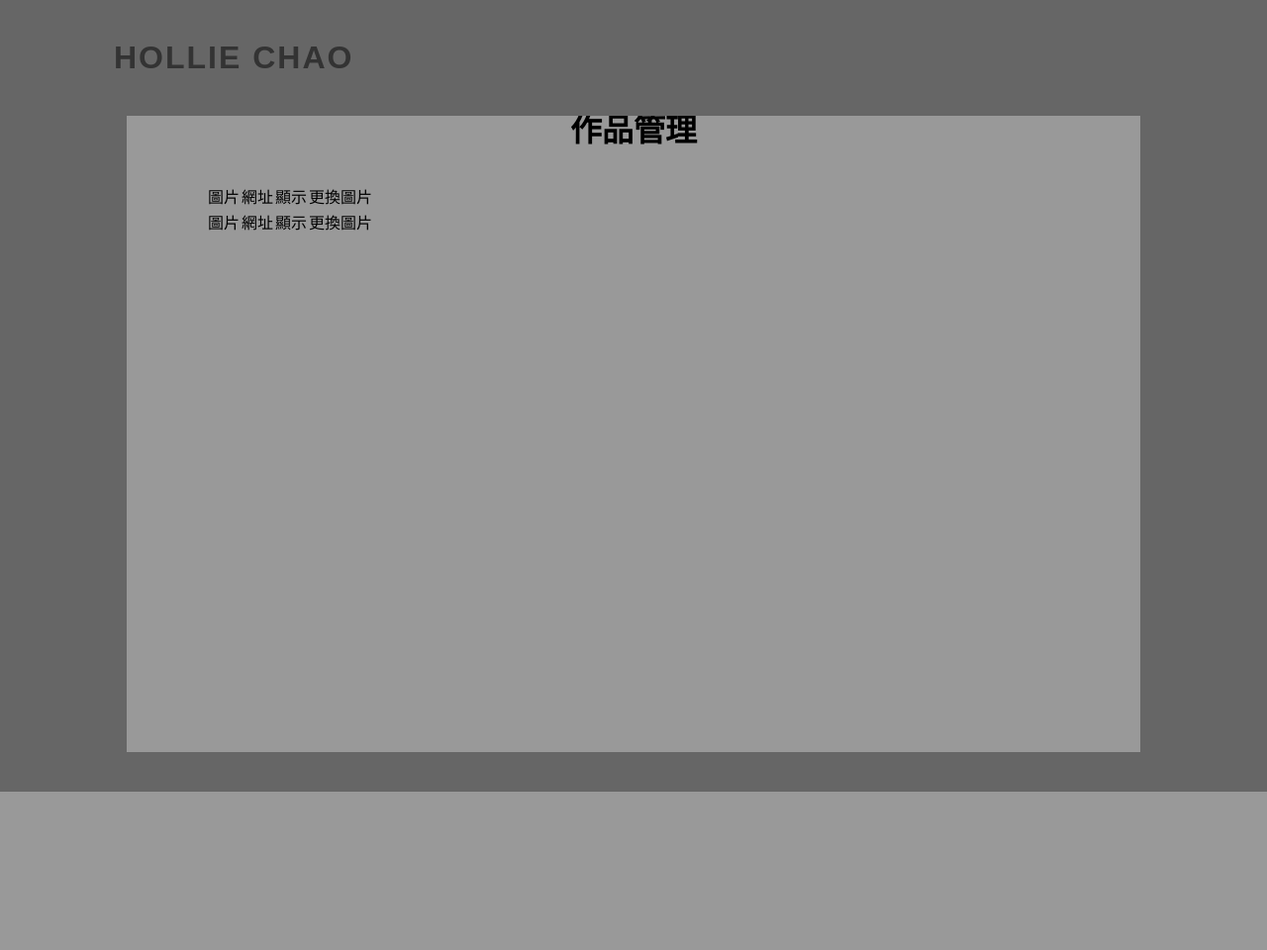
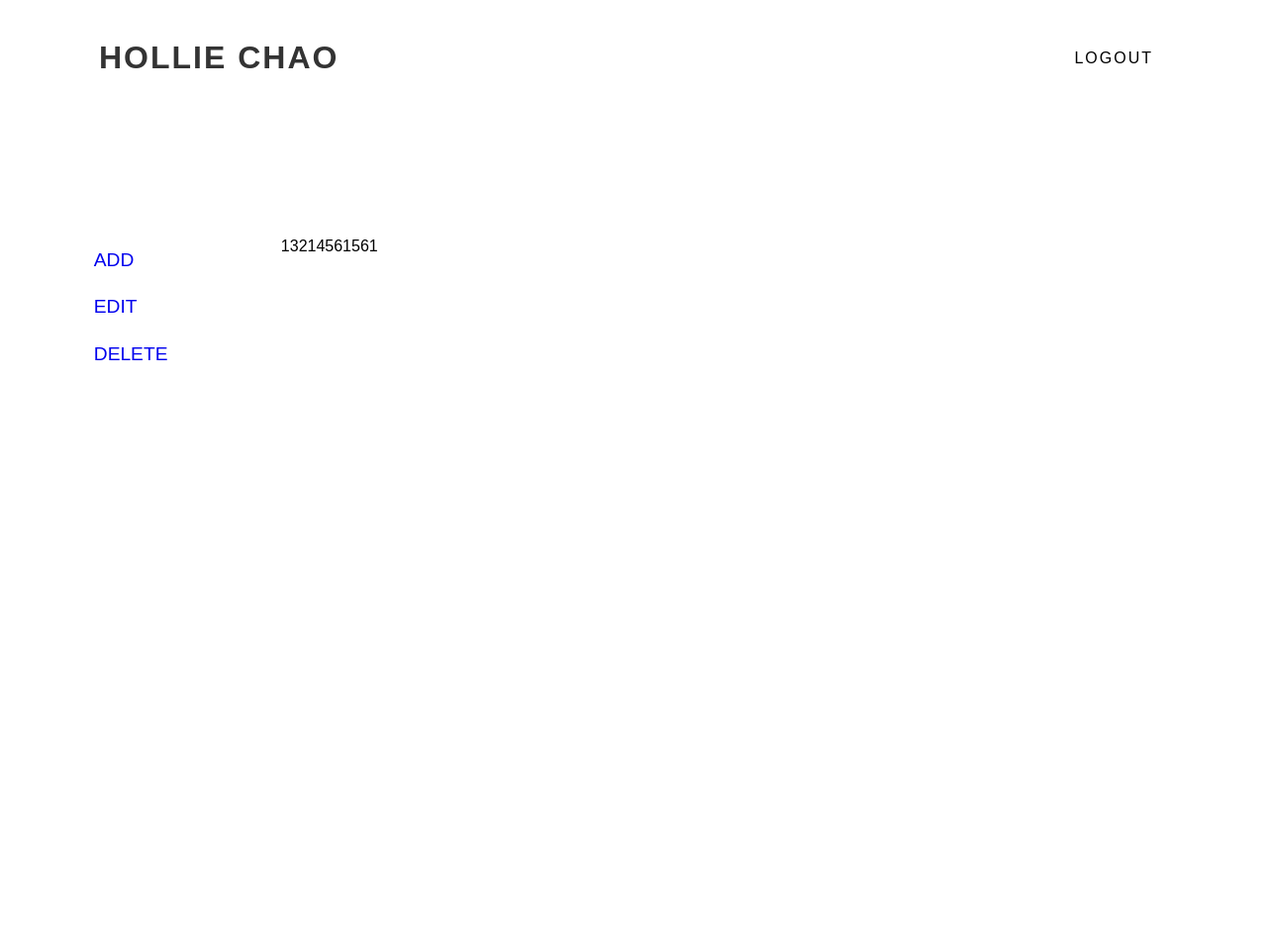
Before and after one commit to HongLing1013/resume, a PHP site: page /back.php in a window 1280 px wide. Shown: the whole page at 99% size. Before the commit the page ends 800 px from the top, so only its background shows below. Run offline with PHP 8.4, Linux system fonts and the light colour scheme; the visitor is signed in with stand-in values (Sample User, id 1).

Commit message:
完成後台頁面雛形

```diff
--- a/back.php
+++ b/back.php
@@ -1,14 +1,15 @@
 <?php
-	include "base.php";
+include "base.php";
 
-	// 檢查是否為合法的登入者
-	if(!isset($_SESSION['login'])){
-		to("index.php");
-	}
+// 檢查是否為合法的登入者
+if (!isset($_SESSION['login'])) {
+	to("index.php");
+}
 ?>
 
 <!DOCTYPE html>
 <html lang="en">
+
 <head>
 	<meta charset="UTF-8">
 	<meta http-equiv="X-UA-Compatible" content="IE=edge">
@@ -16,57 +17,115 @@
 	<title>Document</title>
 	<link rel="stylesheet" href="style.css">
 	<style>
-		body{
-			background: #666;
+		body {
+			background: #fff;
+			overflow: hidden;
 		}
-		nav{
-			background: #666;
+
+		nav {
+			background: #fff;
 		}
-		.logo{
+
+		.logo {
 			color: #fff;
 		}
-		a{
-			text-decoration:none
+
+		.logo a {
+			text-decoration: none
 		}
 
-		.center{
+		article {
+			display: flex;
+			margin-top: 20vh;
+			flex-wrap: wrap;
+		}
+
+		nav ul li a {
+			color: #000 !important;
+		}
+		article{
 			padding: 10vh;
-			margin: 0 auto;
-			background: #fff5;
-			width: 80vw;
-			height: 95vh;
 		}
-		.center h1{
-			line-height: 13vh;
-			text-align: center;
+		#left{
+		width: 18.2%;
+    padding: 2px;
+    height: 80vh;
+    display: inline-block;
+    vertical-align: top;
+    position: relative;
+    top: -3px;
 		}
+
+		.menu{
+			display: block;
+			font-size: 1.2rem;
+			padding: 1vw;
+			text-decoration: none;
+			text-transform: uppercase;
+		}
+
+		.menu:hover{
+  background: rgb(255, 117, 117);
+  box-shadow: inset -2px -2px 8px rgba(255, 255, 255, 1),
+              inset -2px -2px 12px rgba(255, 255, 255, 5),
+              inset 2px 2px 4px rgba(255, 255, 255, 0.5),
+              inset 2px 2px 8px rgba(0, 0, 0, 0.15);
+}
 	</style>
 </head>
+
 <body>
 
 	<nav>
+		<a href="index.php" class="logo">Hollie Chao</a>
 		<ul>
-			<li><a href="index.php" class="logo">Hollie Chao</a></li>
+			<?php
+			if (isset($_SESSION['login'])) {
+			?>
+				<li><a href="./api/logout.php">logout</a></li>
+			<?php
+			} else {
+			?>
+				<li><a href="./front/login.php">login</a></li>
+			<?php
+			}
+			?>
 		</ul>
 	</nav>
 
-	<div class="center">
-		<h1>作品管理</h1>
-		<table>
-			<tr>
-				<td>圖片</td>
-				<td>網址</td>
-				<td>顯示</td>
-				<td>更換圖片</td>
-			</tr>
-			<tr>
-				<td>圖片</td>
-				<td>網址</td>
-				<td>顯示</td>
-				<td>更換圖片</td>
-			</tr>
-		</table>
-	</div>
 
+	<article>
+		<div id="left">
+			<a class="menu" href="?do=add">add</a>
+			<a class="menu" href="?do=edit">edit</a>
+			<a class="menu" href="?do=del">delete</a>
+		</div>
+
+
+		<div>
+			<div class="content">
+				<!-- 預防用戶亂塞資料try網站 -->
+				<?php
+				$do = $_GET['do'] ?? 'add';
+				$file = "./back/" . $do . ".php";
+				if (file_exists($file)) {
+					include $file;
+				} else {
+					include "./back/add.php";
+				}
+				?>
+			</div>
+		</div>
+	</article>
+
+
+	<!-- 上方導覽的JS -->
+	<script>
+		window.addEventListener('scroll', () => {
+			let nav = document.querySelector('nav')
+			nav.classList.toggle('sticky', window.scrollY > 0)
+		})
+	</script>
 </body>
+
 </html>
--- /dev/null
+++ b/back/add.php
@@ -0,0 +1,12 @@
+<!DOCTYPE html>
+<html lang="en">
+<head>
+  <meta charset="UTF-8">
+  <meta http-equiv="X-UA-Compatible" content="IE=edge">
+  <meta name="viewport" content="width=device-width, initial-scale=1.0">
+  <title>Document</title>
+</head>
+<body>
+  13214561561
+</body>
+</html>
--- /dev/null
+++ b/back/edit.php
@@ -0,0 +1 @@
+bbbbbbbbbbbbbbb
--- a/front/login.php
+++ b/front/login.php
@@ -44,10 +44,10 @@ if(isset($_SESSION['login'])){
 			align-items: center;
 			padding: 10vh;
 			border: 1px solid #6663;
-			border-radius: 15px;
+			border-radius: 5px;
 		}
 		input{
-			border-radius: 15px;
+			border-radius: 2px;
 			border: 1px solid #6663;
 			background: transparent;
 		}
```
